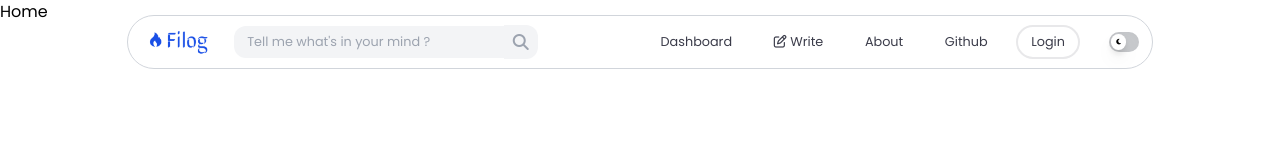
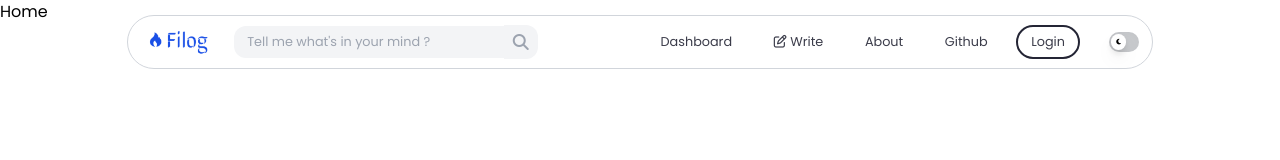
Before and after one commit to dev-raghvendramisra/Filog, a React (Vite) app: page / in a window 1280 px wide. Shown: the top 160 px of the page. Built offline with nearby package versions, Linux system fonts and the light colour scheme.

Commit message:
darkmode-stylings-nav

```diff
--- a/index.html
+++ b/index.html
@@ -38,7 +38,7 @@
     <title>Filog | Crafting Narratives, Lighting the Way Forward </title>
   </head>
   <body>
-    <div id="root"></div>
+    <div id="root" style="min-height: 100vh;" class="dark:bg-darkPrimary"></div>
     <script type="module" src="/src/main.jsx"></script>
   </body>
 </html>
--- a/src/App.css
+++ b/src/App.css
@@ -43,8 +43,12 @@
         color:white;
         background-color:#194FE6 ;
     }
-    .cShadow{
+    .nav_light_Shadow{
         box-shadow: -9px 11px 86px -26px rgba(0, 0, 0, 0.5);
+
+    }
+    .nav_dark_Shadow{
+        box-shadow: -9px 11px 86px -26px rgba(41, 32, 82, 0.5);
 
     }
     .toggleBtnShadow{
@@ -56,6 +60,9 @@ box-shadow: inset 3px 3px 50px -19px rgba(0,0,0,0.31);
         color: white;
         position: relative;
         z-index: 1;
+        color: rgb(94 94 131);
+        border-color: #c3d3ff;
+        @apply dark:text-darkPrimary_grays ;
         animation: shake 0.1s cubic-bezier(1, 0.02, 0, 1) 4 alternate forwards;
     }
     .hoverAnim::before{
@@ -85,4 +92,8 @@ box-shadow: inset 3px 3px 50px -19px rgba(0,0,0,0.31);
         }
     }
 
+    .min-h-100vh{
+        min-height: 100vh;
+    }
+
 }
--- a/src/Components/Navbar.jsx
+++ b/src/Components/Navbar.jsx
@@ -65,14 +65,14 @@ function Navbar({className='',style={},...props}) {
 
   return (
    <div className={`flex w-screen justify-center items-center fixed${className}`} style={{top:"2vh",...style}}{...props}>
-    <nav style={{padding:"0.7vw 0"}} className='flex justify-between items-center w-80vw p-0.5vw  bg-white outline outline-1 outline-gray-300 rounded-full backdrop-blur-lg cShadow  ' id="mainNav">
+    <nav style={{padding:"0.7vw 0"}} className='flex justify-between items-center w-80vw p-0.5vw  bg-white outline outline-1 outline-gray-300 rounded-full backdrop-blur-lg nav_light_Shadow dark:nav_dark_Shadow bg-opacity-50 dark:bg-darkPrimary_grays dark:outline-darkPrimary dark:outline-4' id="mainNav">
 
 
             <div id="wrapper_logo_searchbar " className='rounded-full pl-1vw w-40p h-100p flex justify-between items-center'>
               <NavLink  className="block w-24p h-100p">
                <Logo />
               </NavLink>
-              <SearchBar id="search-bar" className='text-1vw pl-1vw pr-1vw w-100p' />
+              <SearchBar id="search-bar" className_input='text-1vw pl-1vw pr-1vw w-100p dark:bg-darkPrimary_grays_darker dark:text-lightPrimary_grays'className_icon='dark:bg-darkPrimary_grays_darker' />
             </div>
 
             <div id="wrapper_links_profile" className='flex w-50p gap-4 justify-end pr-1vw items-center'>
@@ -84,10 +84,10 @@ function Navbar({className='',style={},...props}) {
                        className={({isActive})=>{
                          return(
                           `transition-all
-                          ${link.defaultStyling?"flex justify-center items-center text-1vw overflow-hidden rounded-full text-blackColor p-0.4vw pl-1vw pr-1vw":""}
+                          ${link.defaultStyling?"flex justify-center items-center text-1vw overflow-hidden rounded-full text-blackColor p-0.4vw pl-1vw pr-1vw dark:text-lightPrimary_grays_darker ":""}
                           ${link.activeStyling?isActive?"linkActiveLight dark:linkActiveDark relative after:h-100p after:w-100p after:top-0 after:left-0 after:inset-0 after:bg-primary after:-z-10 after:absolute":"":""}
-                          ${link.hoverAnim?"hover:hoverAnim":""}
-                          ${link.border?" border-2 border-opacity-100 border-lightPrimary_grays":""}`
+                          ${link.hoverAnim?isActive?"":"hover:hoverAnim ":""}
+                          ${link.border?isActive?"border-primary border-2":" border-2 border-opacity-100 dark:border-lightPrimary_grays border-darkPrimary_grays":""}`
                         )
                        }}>
                        {
--- a/src/Components/SearchBar.jsx
+++ b/src/Components/SearchBar.jsx
@@ -1,10 +1,17 @@
 import React from 'react'
 
-function Search({placeholder="Tell me what's in your mind ?",className='',handleChange=()=>{},...props}) {
+function Search({placeholder="Tell me what's in your mind ?",className_wrapper,className_input='',className_icon='',handleChange=()=>{},...props}) {
   return (
-    <div id='searcbar_wrapper' className='flex justify-center items-center'>
-      <input type="text"  className={` bg-gray-100 text-0.5vw p-0.5vw rounded-xl pr-0 rounded-tr-none rounded-br-none outline-none  placeholder:text-1vw  ${className} `} {...props} onChange={handleChange} placeholder={placeholder}/>
-      <i style={{fontWeight:"regular", padding:"0.7vw",}} className="fa-solid fa-magnifying-glass rounded-xl text-gray-400 rounded-bl-none rounded-tl-none  bg-gray-100"></i>
+    <div id='searcbar_wrapper' className={`flex justify-center items-center ${className_wrapper}`}>
+
+      <input type="text"  className={` bg-gray-100 text-0.5vw p-0.5vw rounded-xl pr-0 rounded-tr-none rounded-br-none outline-none  placeholder:text-1vw  ${className_input} `}
+       {...props}
+       onChange={handleChange}
+       placeholder={placeholder}/>
+
+      <i style={{fontWeight:"regular", padding:"0.7vw",}}
+      className={`fa-solid fa-magnifying-glass rounded-xl text-gray-400 rounded-bl-none rounded-tl-none  bg-gray-100
+      ${className_icon}`}></i>
       </div>
   )
 }
--- a/src/Components/ToggleBtn.jsx
+++ b/src/Components/ToggleBtn.jsx
@@ -2,7 +2,9 @@ import React from 'react'
 
 function ToggleBtn({className='',handleClick,children,...props}) {
 
-  const[isDark, setIsDark] = React.useState(false)
+  const[isDark, setIsDark] = React.useState(()=>(localStorage.getItem("isDark")?(
+    JSON.parse(localStorage.getItem("isDark"))
+  ):false))
 
   if(!handleClick){
     handleClick=()=>{
@@ -11,12 +13,14 @@ function ToggleBtn({className='',handleClick,children,...props}) {
   }
 
   React.useEffect(()=>{
+
        if(isDark){
           document.querySelector("html").classList.add("dark")
+          localStorage.setItem("isDark",true)
        }
        else if(!isDark){
         document.querySelector("html").classList.remove("dark")
-
+        localStorage.setItem("isDark",false)
        }
   },[isDark])
   return (
--- a/tailwind.config.js
+++ b/tailwind.config.js
@@ -1,7 +1,7 @@
 /** @type {import('tailwindcss').Config} */
 export default {
-  content: ["./src/**/**/**.{jsx,js}"],
-  darkMode: "class",
+  content: ["./src/**/**/**.{jsx,js}","./.html"],
+  darkMode:"class",
   theme: {
     extend: {
       fontFamily: {
@@ -839,6 +839,7 @@ export default {
         blackColor:"#3B3C4A"
       }
     }
+
   },
   plugins: []
 }
```
